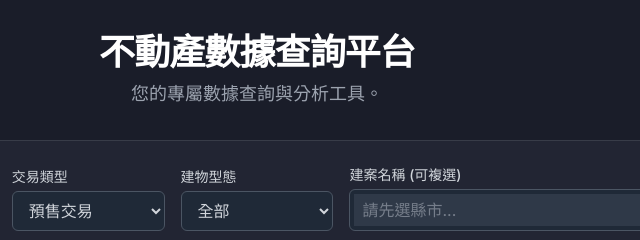
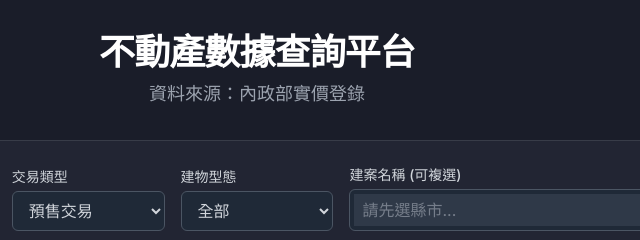
Before and after one commit to sqm7/dsf, a plain HTML site: page index.html in a window 1280 px wide. Shown: the top 240 px of the page, 383-1023 px from the left. Drawn offline with nearby package versions, Linux system fonts and the light colour scheme.

Commit message:
Update index.html

```diff
--- a/index.html
+++ b/index.html
@@ -108,7 +108,7 @@ thead th { background-color: #252836; position: sticky; top: 0; z-index: 10; fon
 <div class="max-w-screen-2xl mx-auto">
   <header class="mb-8 text-center">
     <h1 class="text-4xl font-extrabold text-white tracking-tight">不動產數據查詢平台</h1>
-    <p class="mt-2 text-lg text-gray-400">您的專屬數據查詢與分析工具。</p>
+    <p class="mt-2 text-lg text-gray-400">資料來源：內政部實價登錄</p>
   </header>
 
   <main>
```
